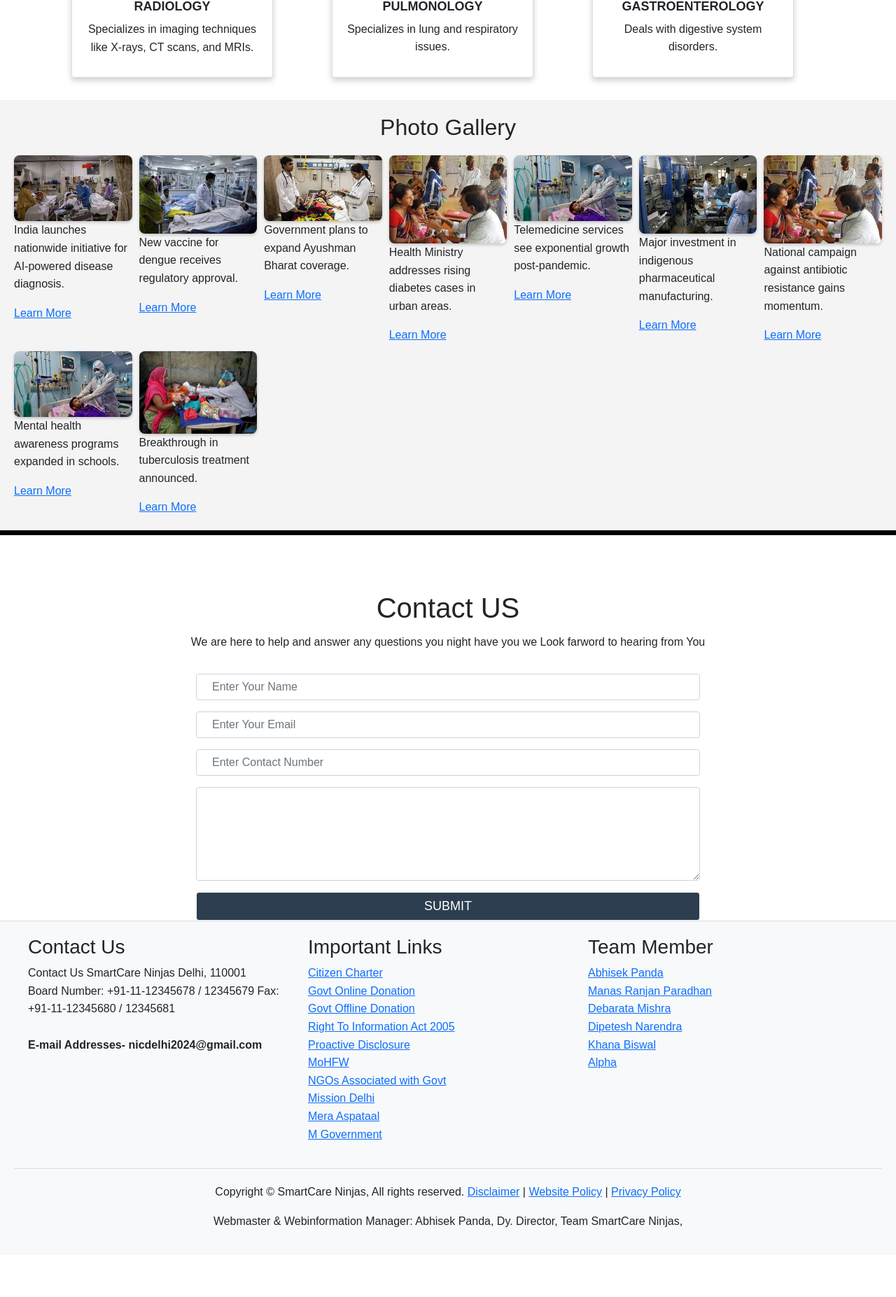
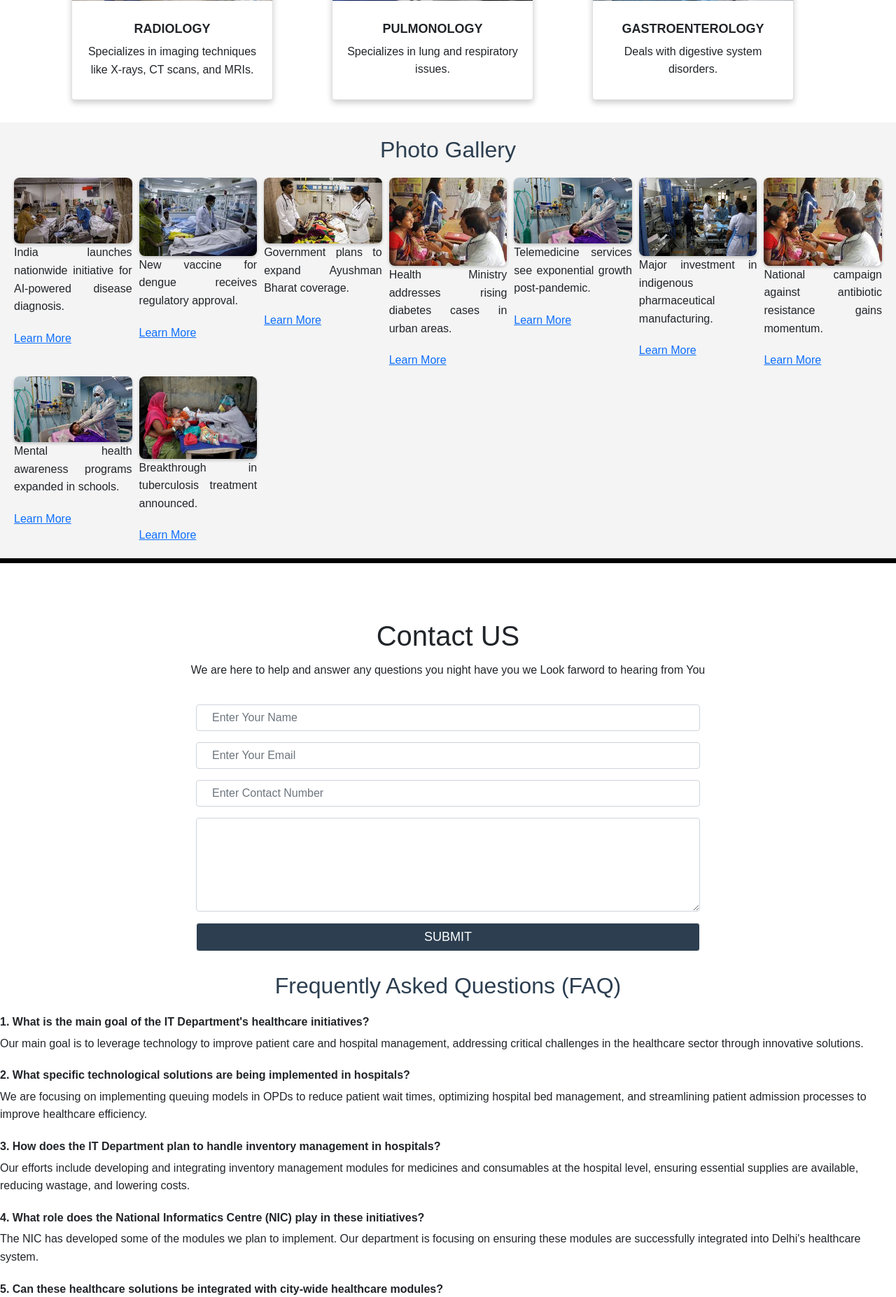
Before and after one commit to ManaS066/sih-hospital_, a Flask app: page / in a window 1280 px wide. Shown: the part 2914-4768 px from the top of the page at 70% size. Before the commit the page ends 4668 px from the top, so only its background shows below. Run offline with Flask 3, Linux system fonts and the light colour scheme; parts of the project's set-up code (start-up, migrations or seed data) failed here and were passed over; some libraries are stand-ins or nearby versions.

```diff
--- a/Government of NCT of Delhi/templates/about us.html
+++ b/Government of NCT of Delhi/templates/about us.html
@@ -279,6 +279,8 @@
                     management.
                 </div>
             </div>
+
+
         </div>
         <script src="https://code.jquery.com/jquery-3.5.1.slim.min.js"></script>
         <script src="https://cdn.jsdelivr.net/npm/@popperjs/core@2.5.4/dist/umd/popper.min.js"></script>
--- a/Government of NCT of Delhi/templates/index.html
+++ b/Government of NCT of Delhi/templates/index.html
@@ -118,6 +118,35 @@
             }
 
             /* carousel  css end*/
+
+            h2 {
+                text-align: center;
+                color: #2c3e50;
+                margin-bottom: 20px;
+            }
+
+            p {
+                text-align: justify;
+                margin-bottom: 20px;
+            }
+
+            .highlight {
+                color: #007bff;
+                font-weight: bold;
+            }
+
+            .faq-section {
+                margin-top: 30px;
+            }
+
+            .faq-question {
+                font-weight: bold;
+                margin-bottom: 5px;
+            }
+
+            .faq-answer {
+                margin-bottom: 20px;
+            }
         </style>
     </head>
 
@@ -765,7 +794,79 @@
             </div>
 
             </div>
+            <div class="faq-section">
+                <h2>Frequently Asked Questions (FAQ)</h2>
 
+                <div class="faq-question">1. What is the main goal of the IT Department's healthcare initiatives?</div>
+                <div class="faq-answer">
+                    Our main goal is to leverage technology to improve patient care and hospital management, addressing
+                    critical challenges in the healthcare sector through innovative solutions.
+                </div>
+
+                <div class="faq-question">2. What specific technological solutions are being implemented in hospitals?
+                </div>
+                <div class="faq-answer">
+                    We are focusing on implementing queuing models in OPDs to reduce patient wait times, optimizing
+                    hospital bed management, and streamlining patient admission processes to improve healthcare
+                    efficiency.
+                </div>
+
+                <div class="faq-question">3. How does the IT Department plan to handle inventory management in
+                    hospitals?</div>
+                <div class="faq-answer">
+                    Our efforts include developing and integrating inventory management modules for medicines and
+                    consumables at the hospital level, ensuring essential supplies are available, reducing wastage, and
+                    lowering costs.
+                </div>
+
+                <div class="faq-question">4. What role does the National Informatics Centre (NIC) play in these
+                    initiatives?</div>
+                <div class="faq-answer">
+                    The NIC has developed some of the modules we plan to implement. Our department is focusing on
+                    ensuring these modules are successfully integrated into Delhi's healthcare system.
+                </div>
+
+                <div class="faq-question">5. Can these healthcare solutions be integrated with city-wide healthcare
+                    modules?</div>
+                <div class="faq-answer">
+                    Yes, our vision is to create hospital-based solutions that can be seamlessly integrated with
+                    city-wide healthcare modules, creating a cohesive and connected healthcare ecosystem.
+                </div>
+
+                <div class="faq-question">6. How will these initiatives benefit patients directly?</div>
+                <div class="faq-answer">
+                    By reducing wait times, improving bed availability, and streamlining admission processes, patients
+                    will receive more timely and effective care, enhancing overall healthcare experiences.
+                </div>
+
+                <div class="faq-question">7. What is the significance of queuing models in outpatient departments
+                    (OPDs)?</div>
+                <div class="faq-answer">
+                    Queuing models help manage patient flow more efficiently in OPDs, minimizing wait times and ensuring
+                    that patients are seen in an orderly and timely manner.
+                </div>
+
+                <div class="faq-question">8. Are there any plans to expand these initiatives beyond Delhi?</div>
+                <div class="faq-answer">
+                    Currently, our focus is on implementing these solutions within Delhi. However, successful
+                    implementation could serve as a model for other regions to follow in the future.
+                </div>
+
+                <div class="faq-question">9. How will these technological solutions improve hospital resource
+                    management?</div>
+                <div class="faq-answer">
+                    These solutions will enhance hospital resource management by optimizing bed allocation, improving
+                    inventory tracking, and streamlining patient admissions, leading to better utilization of resources.
+                </div>
+
+                <div class="faq-question">10. What is the ultimate mission of the IT Department's healthcare
+                    initiatives?</div>
+                <div class="faq-answer">
+                    Our mission is to ensure that every citizen has access to the best possible healthcare services,
+                    supported by innovative and efficient technological solutions that set new standards in hospital
+                    management.
+                </div>
+            </div>
 
             <footer style="background-color: #f8f9fa; padding: 20px; border-top: 1px solid #ddd;">
                 <div
```
Also changed, not shown: Government of NCT of Delhi/templates/doctor_dash.html (added, +175 -0 lines), Government of NCT of Delhi/templates/doctor_hospital_resources.html (added, +70 -0 lines), Government of NCT of Delhi/templates/doctor_patient_commu.html (added, +74 -0 lines), Government of NCT of Delhi/templates/doctor_patient_details.html (added, +70 -0 lines).
